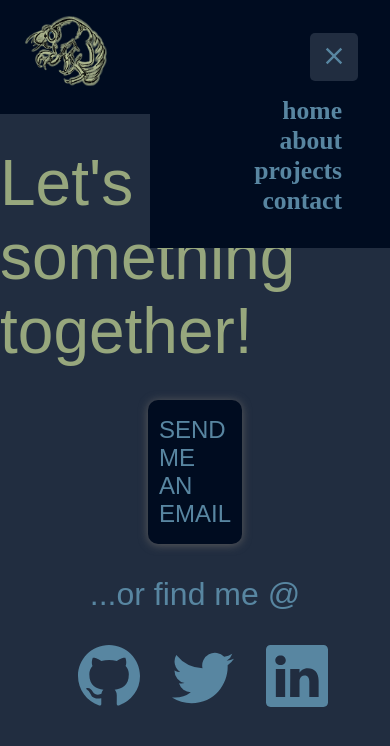
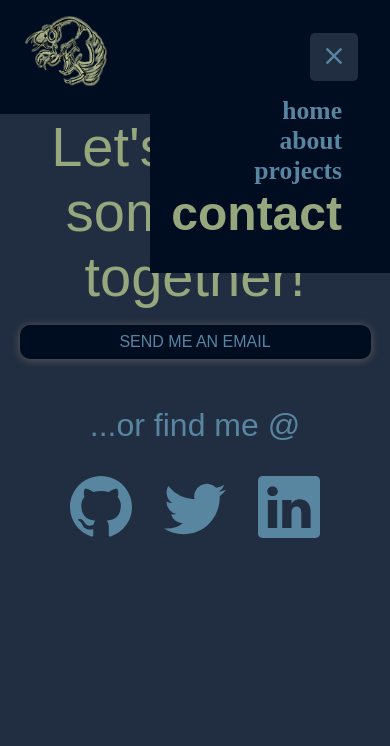
Before and after one commit to mllrdnl/exuviae-portfolio, a Next.js app: page /contactme in a window 390 px wide. Both pictures are taken after a click on the button 334 px from the left and 57 px from the top of the page. Shown: the top 746 px of the page. Built offline with nearby package versions, Linux system fonts and the light colour scheme; a web font is replaced by a local one.

Commit message:
[fixed] contact page responsiveness

```diff
--- a/app/components/HomeNav.tsx
+++ b/app/components/HomeNav.tsx
@@ -11,7 +11,7 @@ const NavBar = () => {
         <h1>Projects</h1>
       </Link>
 
-      <Link href="/contact" className={styles.navLink}>
+      <Link href="/contactme" className={styles.navLink}>
         <h1>Contact</h1>
       </Link>
     </div>
--- a/app/components/NavBar.tsx
+++ b/app/components/NavBar.tsx
@@ -99,9 +99,9 @@ const NavBar = () => {
             <h1>projects</h1>
           </Link>
           <Link
-            href="/contact"
+            href="/contactme"
             className={
-              pathname === "/contact" ? styles.ractive : styles.rnonActive
+              pathname === "/contactme" ? styles.ractive : styles.rnonActive
             }
           >
             <h1>contact</h1>
--- a/app/contactme/page.tsx
+++ b/app/contactme/page.tsx
@@ -11,7 +11,9 @@ const ContactMe = () => {
           <p>Let's create something together!</p>
         </div>
         <div className={styles.links}>
-          <div className={styles.email}>Send me an email</div>
+          <div className={styles.email}>
+            <a href="mailto:mal@exuviae.me">Send me an email</a>
+          </div>
           <div className={styles.socials}>
             <p className={styles.findme}>...or find me @</p>
             <div className={styles.sociallinks}>
--- a/app/styles/Contact.module.css
+++ b/app/styles/Contact.module.css
@@ -74,8 +74,46 @@
   cursor: pointer;
 }
 
+.git:hover {
+  scale: 1.1;
+}
+
+.twitter:hover {
+  scale: 1.1;
+}
+.linked:hover {
+  scale: 1.1;
+}
 /* .contactForm {
   margin: auto;
   display: flex;
   flex-direction: column;
 } */
+
+@media screen and (min-width: 320px) and (max-width: 425px) {
+  .contactHeader {
+    font-size: 3.5rem;
+    margin: auto;
+    display: flex;
+    flex-direction: column;
+    justify-content: center;
+    align-content: center;
+    flex-wrap: wrap;
+  }
+
+  .contactHeader p {
+    margin: auto;
+    text-align: center;
+  }
+
+  .email {
+    width: 90%;
+    font-size: 1rem;
+    padding: 0.5rem;
+    margin: 1rem auto;
+  }
+
+  .links {
+    width: 100%;
+  }
+}
```
